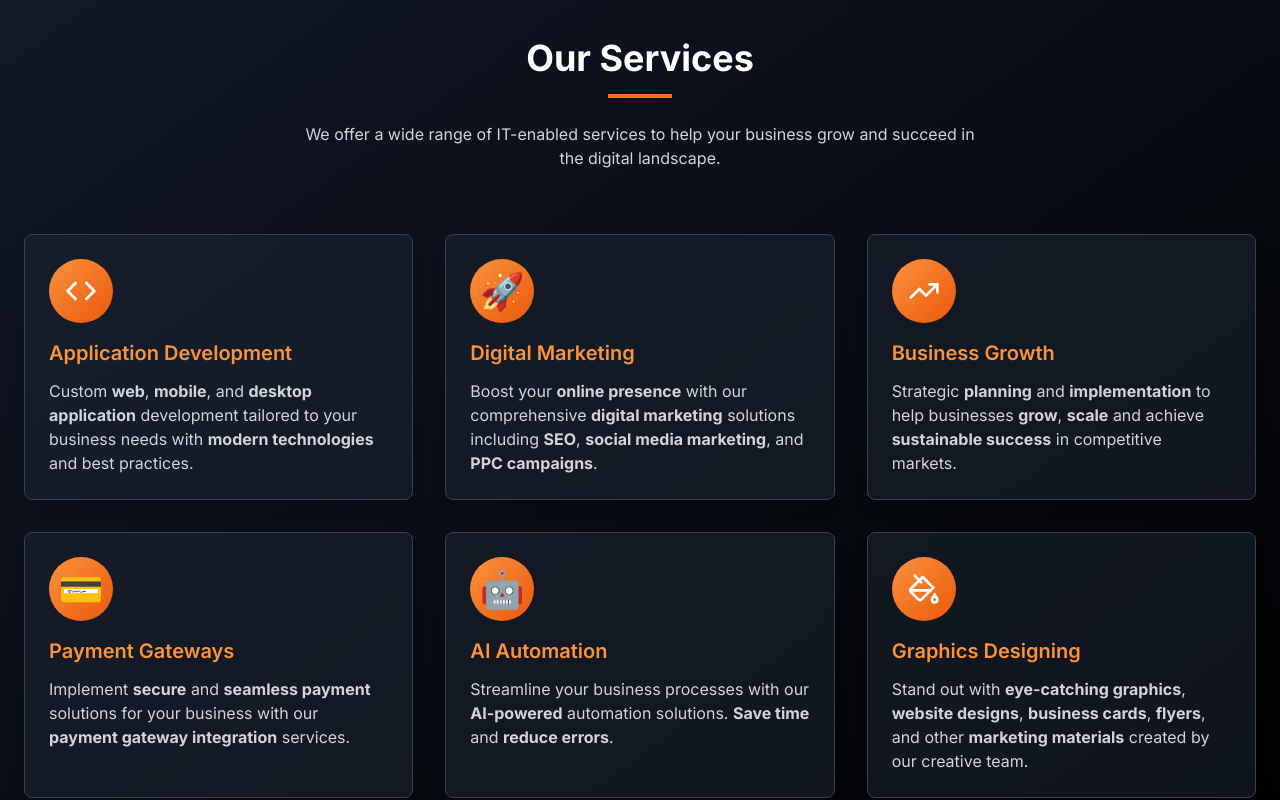
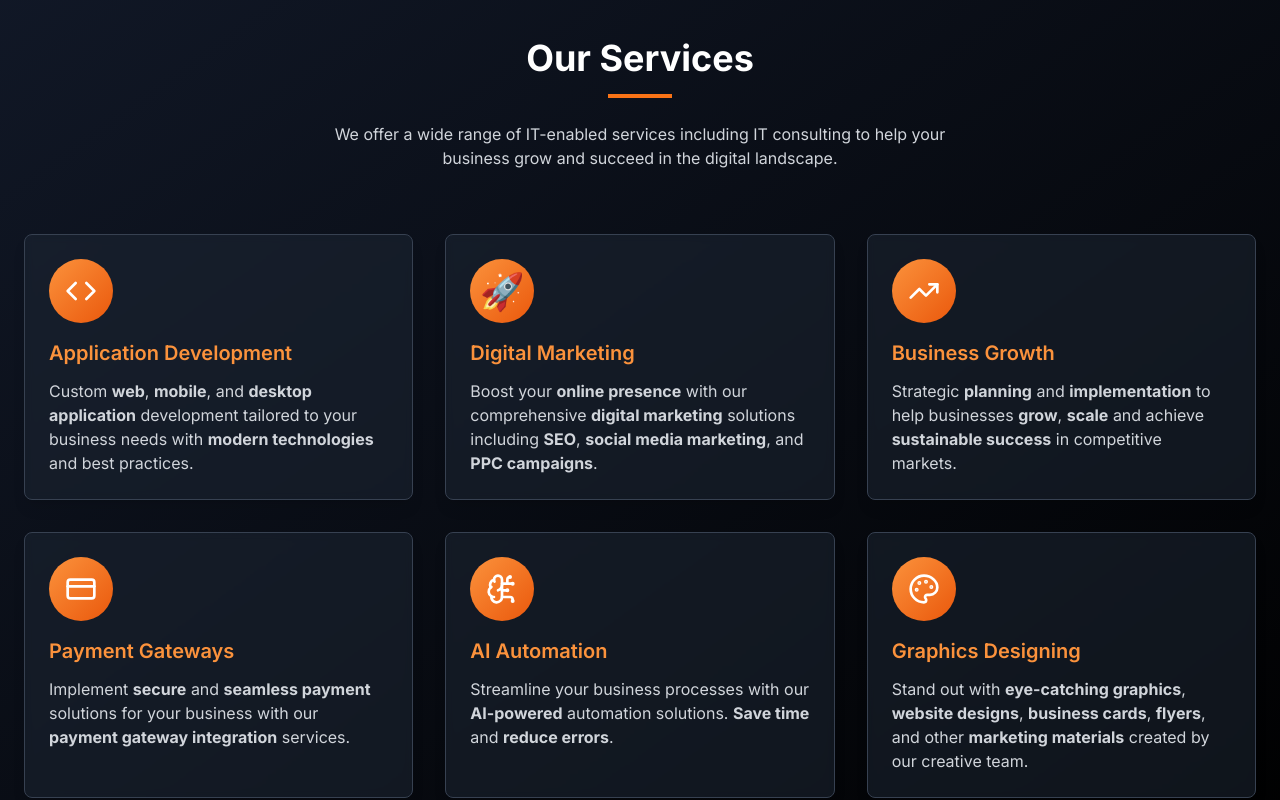
Before and after one commit to iamsavinashreddy/pixel-spark-stripe, a React (Vite) app: page / in a window 1280 px wide. Shown: the part 760-1560 px from the top of the page. Built offline with nearby package versions, Linux system fonts and the light colour scheme.

Commit message:
Refactor: Update project details and services
- Removed references to Lovable.
- Updated footer with recent changes.
- Updated the "Graphics Designing" logo.
- Included IT consulting services in the "Our Services" description.

```diff
--- a/index.html
+++ b/index.html
@@ -6,7 +6,7 @@
     <meta name="viewport" content="width=device-width, initial-scale=1.0" />
     <title>VR Best Solutions - IT Enabled Services for All Business Sizes</title>
     <meta name="description" content="Empowering businesses of all sizes with IT-enabled services including Digital Marketing, Website Design, Payment Gateways, AI Automation, Graphics Design, and more." />
-    <meta name="keywords" content="IT services, Digital Marketing, AI Automation, Payment Gateways, Website Design, Graphics Design, SME solutions, Enterprise IT, Business Technology Solutions" />
+    <meta name="keywords" content="IT services, Digital Marketing, AI Automation, Payment Gateways, Website Design, Graphics Design, SME solutions, Enterprise IT, Business Technology Solutions, IT Consulting" />
     <meta name="author" content="VR Best Solutions" />
 
     <!-- Open Graph / Facebook -->
@@ -31,7 +31,7 @@
     <link rel="preconnect" href="https://fonts.gstatic.com" crossorigin>
     <link href="https://fonts.googleapis.com/css2?family=Inter:wght@300;400;500;600;700&display=swap" rel="stylesheet">
 
-    <!-- Ensure the base href is set correctly for GitHub Pages -->
+    <!-- Ensure the base href is set correctly -->
     <base href="./">
 
     <!-- Add favicon -->
--- a/src/components/Footer.tsx
+++ b/src/components/Footer.tsx
@@ -47,11 +47,13 @@ const Footer = () => {
           <div>
             <h3 className="text-xl font-bold mb-4">Services</h3>
             <ul className="space-y-2">
+              <li><a href="#" className="text-gray-400 hover:text-orange-500 transition-colors">Application Development</a></li>
               <li><a href="#" className="text-gray-400 hover:text-orange-500 transition-colors">Digital Marketing</a></li>
-              <li><a href="#" className="text-gray-400 hover:text-orange-500 transition-colors">Website Designing</a></li>
+              <li><a href="#" className="text-gray-400 hover:text-orange-500 transition-colors">Business Growth</a></li>
               <li><a href="#" className="text-gray-400 hover:text-orange-500 transition-colors">Payment Gateways</a></li>
               <li><a href="#" className="text-gray-400 hover:text-orange-500 transition-colors">AI Automation</a></li>
               <li><a href="#" className="text-gray-400 hover:text-orange-500 transition-colors">Graphics Designing</a></li>
+              <li><a href="#" className="text-gray-400 hover:text-orange-500 transition-colors">IT Consulting</a></li>
             </ul>
           </div>
 
--- a/src/components/Services.tsx
+++ b/src/components/Services.tsx
@@ -1,6 +1,6 @@
 
 import { cn } from "@/lib/utils";
-import { Code, PaintBucket, CreditCard, BrainCircuit, TrendingUp, FileText } from "lucide-react";
+import { Code, PaintBucket, CreditCard, BrainCircuit, TrendingUp, FileText, Palette } from "lucide-react";
 
 const services = [
   {
@@ -24,19 +24,19 @@ const services = [
   {
     title: "Payment Gateways",
     description: "Implement secure and seamless payment solutions for your business with our payment gateway integration services.",
-    icon: "💳",
+    icon: <CreditCard className="w-8 h-8" />,
     highlightedDescription: "Implement <b>secure</b> and <b>seamless payment</b> solutions for your business with our <b>payment gateway integration</b> services."
   },
   {
     title: "AI Automation",
     description: "Streamline your business processes with our AI-powered automation solutions. Save time and reduce errors.",
-    icon: "🤖",
+    icon: <BrainCircuit className="w-8 h-8" />,
     highlightedDescription: "Streamline your business processes with our <b>AI-powered</b> automation solutions. <b>Save time</b> and <b>reduce errors</b>."
   },
   {
     title: "Graphics Designing",
     description: "Stand out with eye-catching graphics, website designs, business cards, flyers, and other marketing materials created by our creative team.",
-    icon: <PaintBucket className="w-8 h-8" />,
+    icon: <Palette className="w-8 h-8" />,
     highlightedDescription: "Stand out with <b>eye-catching graphics</b>, <b>website designs</b>, <b>business cards</b>, <b>flyers</b>, and other <b>marketing materials</b> created by our creative team."
   }
 ];
@@ -49,7 +49,7 @@ const Services = () => {
           <h2 className="text-3xl md:text-4xl font-bold mb-4">Our Services</h2>
           <div className="w-16 h-1 bg-orange-500 mx-auto mb-6"></div>
           <p className="max-w-2xl mx-auto text-gray-300">
-            We offer a wide range of IT-enabled services to help your business grow and succeed in the digital landscape.
+            We offer a wide range of IT-enabled services including IT consulting to help your business grow and succeed in the digital landscape.
           </p>
         </div>
 
```
Also changed, not shown: 1 other file (tests, documents, lock files or other folders).
